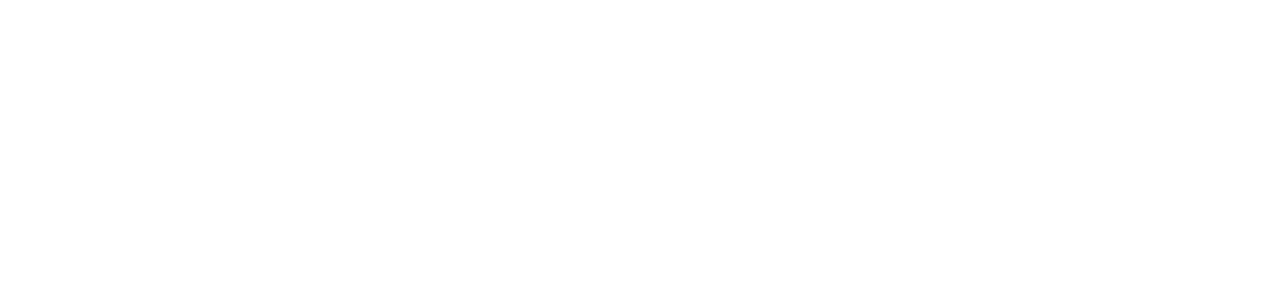
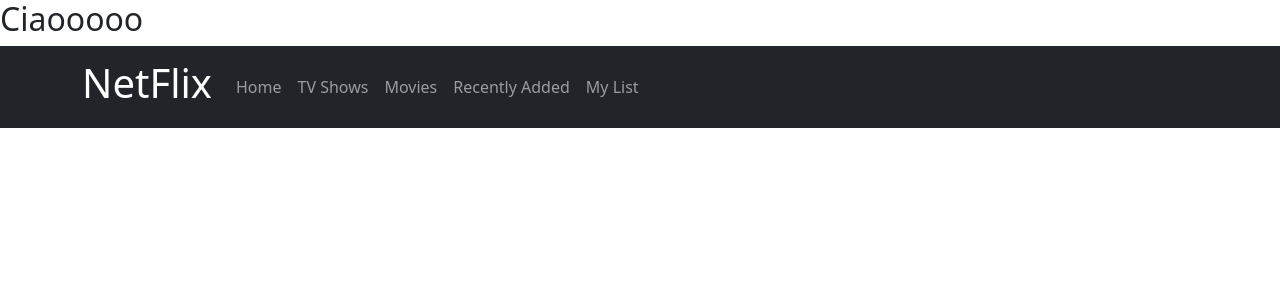
Before and after one commit to Sir-Frederik/Progetto_Netflix_React_U3-S1, a React (Vite) app: page / in a window 1280 px wide. Shown: the top 300 px of the page. Built offline with nearby package versions, Linux system fonts and the light colour scheme.

Commit message:
navabar inserita

```diff
--- a/src/App.jsx
+++ b/src/App.jsx
@@ -1,7 +1,14 @@
-import "./App.css";
+import MyNav from "./components/MyNav";
+import "./css/App.css";
+import "bootstrap/dist/css/bootstrap.min.css";
 
 function App() {
-  return <></>;
+  return (
+    <>
+      <h2> Ciaooooo</h2>
+      <MyNav />
+    </>
+  );
 }
 
 export default App;
--- /dev/null
+++ b/src/components/MyNav.jsx
@@ -0,0 +1,26 @@
+import Container from "react-bootstrap/Container";
+import Nav from "react-bootstrap/Nav";
+import Navbar from "react-bootstrap/Navbar";
+import NavDropdown from "react-bootstrap/NavDropdown";
+
+const MyNav = function () {
+  return (
+    <Navbar bg="dark" data-bs-theme="dark">
+      <Container>
+        <Navbar.Brand href="#home">
+          {" "}
+          <h1>NetFlix </h1>
+        </Navbar.Brand>
+        <Nav className="me-auto">
+          <Nav.Link href="#home">Home</Nav.Link>
+          <Nav.Link href="#features">TV Shows</Nav.Link>
+          <Nav.Link href="#pricing">Movies</Nav.Link>
+          <Nav.Link href="#pricing">Recently Added</Nav.Link>
+          <Nav.Link href="#pricing">My List</Nav.Link>
+        </Nav>
+      </Container>
+    </Navbar>
+  );
+};
+
+export default MyNav;
--- a/src/main.jsx
+++ b/src/main.jsx
@@ -1,5 +1,5 @@
 import { createRoot } from "react-dom/client";
-import "./index.css";
+import "./css/index.css";
 import App from "./App.jsx";
 
 createRoot(document.getElementById("root")).render(<App />);
```
Also changed, not shown: src/css/index.css (added, +62 -0 lines), src/assets/logo.png (added), src/css/App.css (added), src/index.css (deleted).
